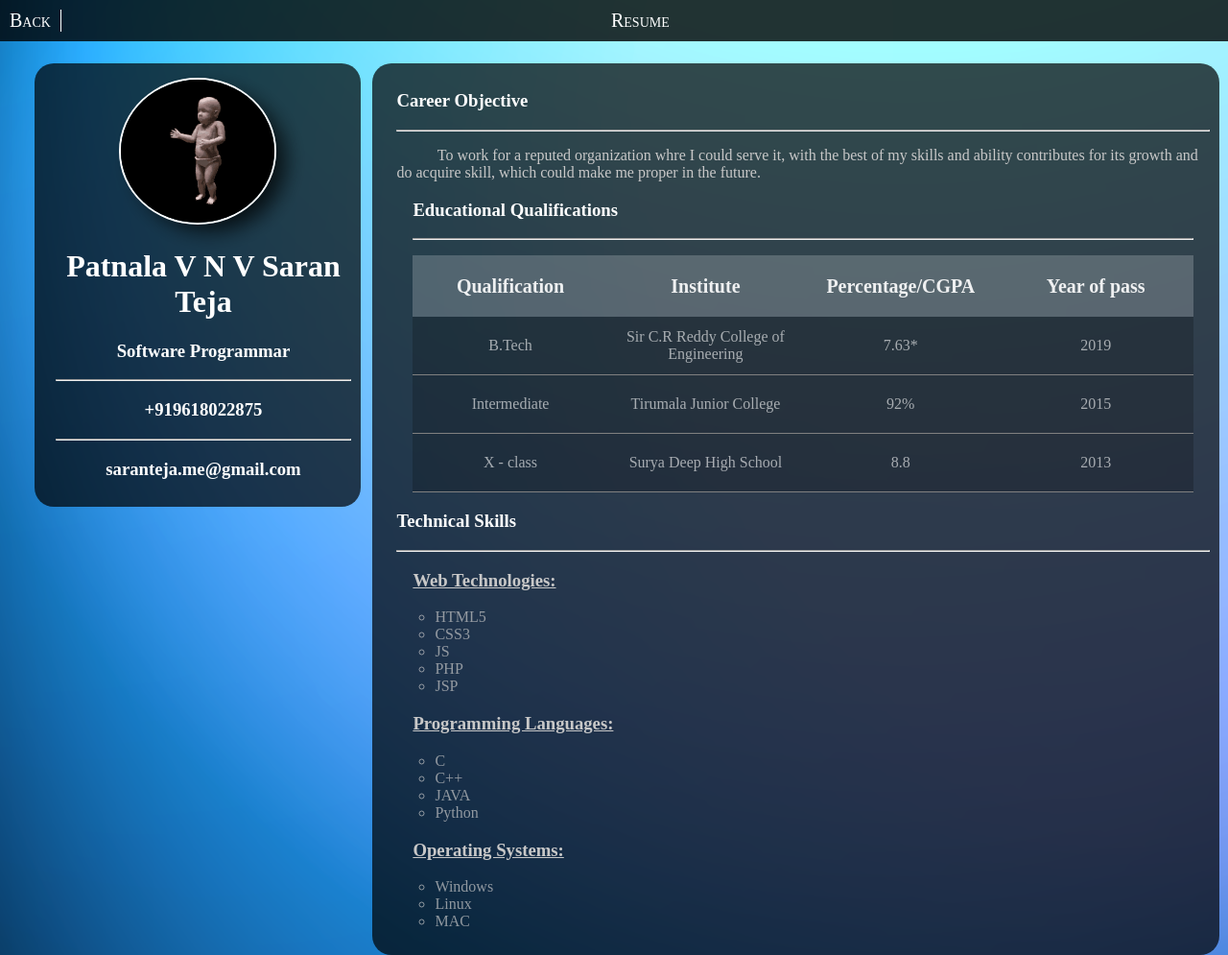
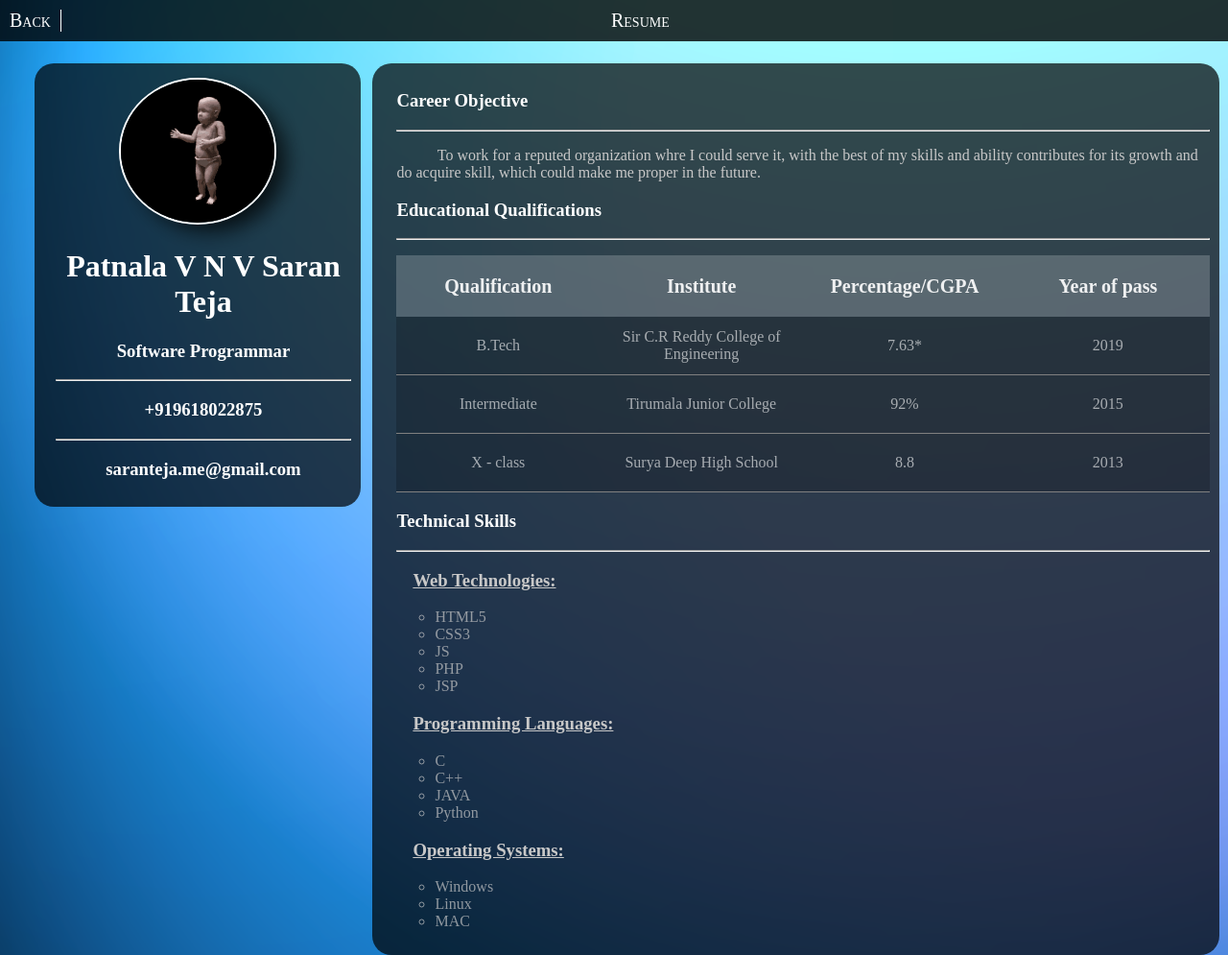
Before and after one commit to Saranteja7/resumebuilder, a plain HTML site: page p1.html in a window 1280 px wide. Shown: the top 995 px of the page at 96% size. Drawn offline with Linux system fonts and the light colour scheme.

Commit message:
Update style.css

```diff
--- a/css/style.css
+++ b/css/style.css
@@ -75,8 +75,6 @@ body {
   box-shadow: 13px 10px 21px -3px rgba(0,0,0,0.75);
 }
 .edu {
-  width: 96%;
-  margin-left: 2%;
 }
 table{
   width:100%;
```
